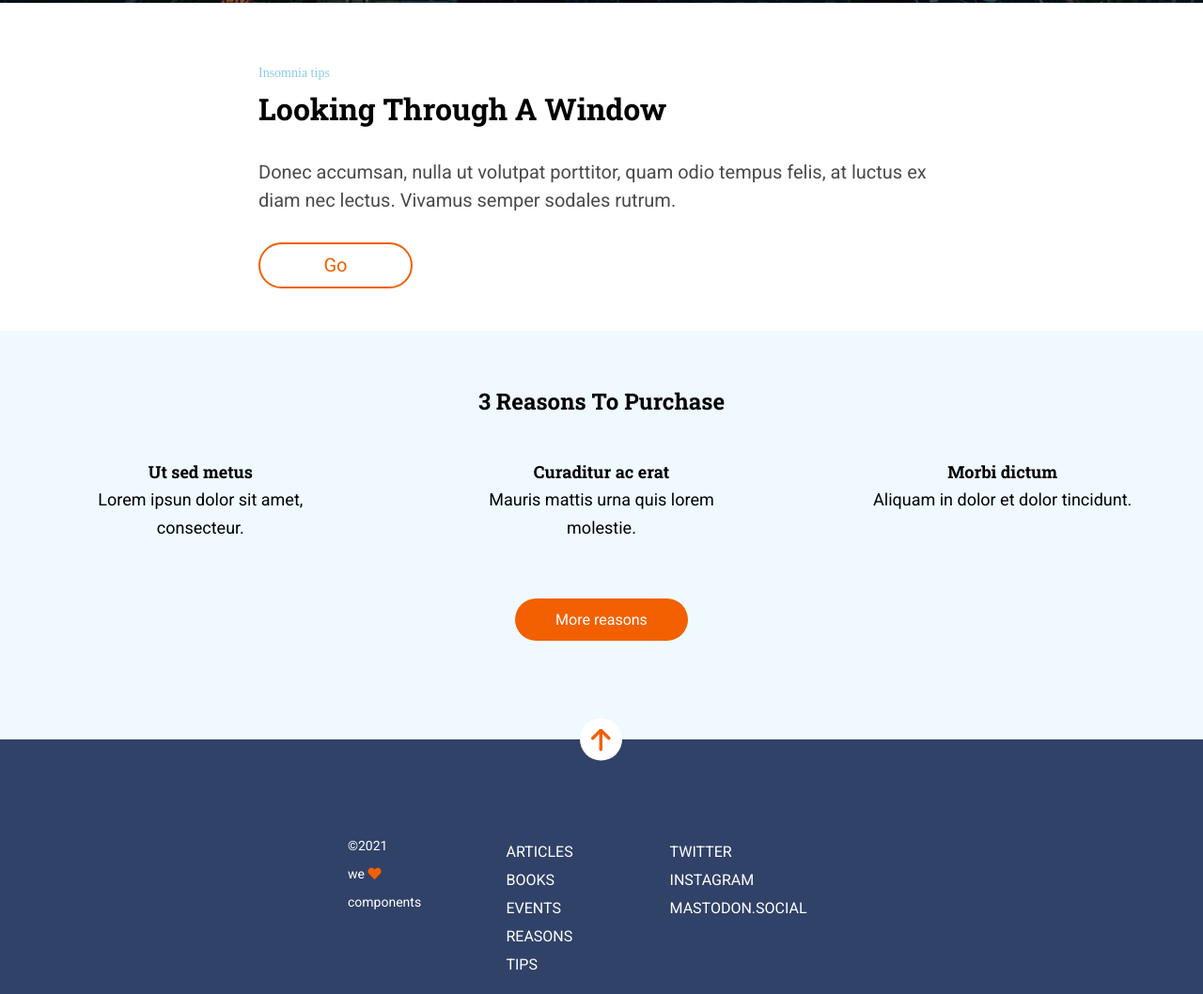
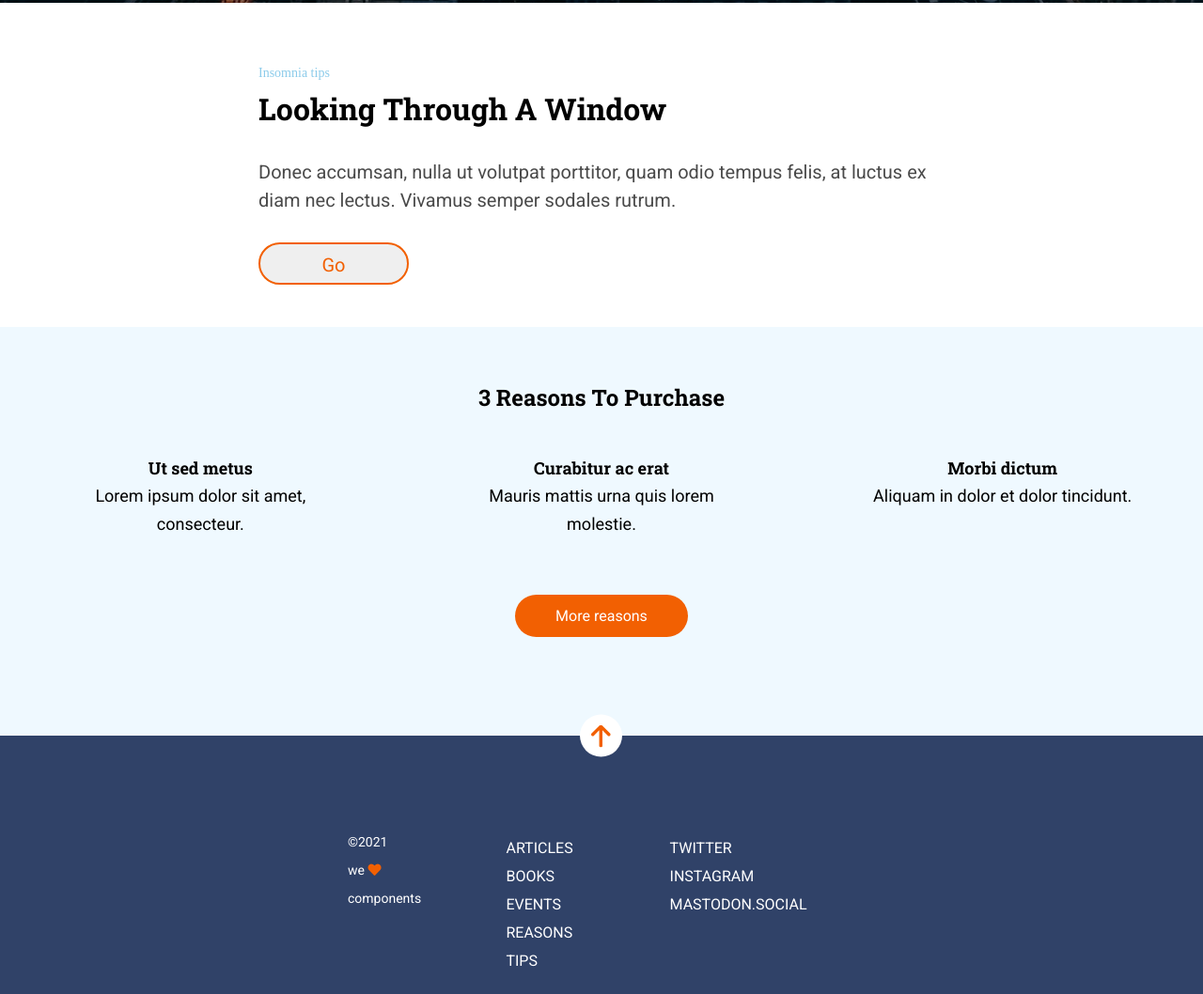
Before and after one commit to Adalab/modulo-1-evaluacion-final-IreGonzalez, a website: page src/html/index.html in a window 1280 px wide. Shown: the part 797-1855 px from the top of the page at 94% size. Drawn offline with nearby package versions, Linux system fonts and the light colour scheme; files that its build step writes are made by us from their sources; files whose address does not match are found by name.

Commit message:
finish correction from Issues

```diff
--- a/src/html/partials/main.html
+++ b/src/html/partials/main.html
@@ -6,18 +6,18 @@
       Donec accumsan, nulla ut volutpat porttitor, quam odio tempus felis, at
       luctus ex diam nec lectus. Vivamus semper sodales rutrum.
     </p>
-    <div class="main__tips--button">Go</div>
+    <button class="main__tips--button">Go</button>
   </section>
   <section id="reasons" class="main__reasons">
     <h3 class="main__reasons--title">3 Reasons to purchase</h3>
     <article class="main__reasons--article">
       <h4 class="main__reasons--article__title">Ut sed metus</h4>
       <p class="main__reasons--article__text">
-        Lorem ipsun dolor sit amet, consecteur.
+        Lorem ipsum dolor sit amet, consecteur.
       </p>
     </article>
     <article class="main__reasons--article">
-      <h4 class="main__reasons--article__title">Curaditur ac erat</h4>
+      <h4 class="main__reasons--article__title">Curabitur ac erat</h4>
       <p class="main__reasons--article__text">
         Mauris mattis urna quis lorem molestie.
       </p>
@@ -28,7 +28,7 @@
         Aliquam in dolor et dolor tincidunt.
       </p>
     </article>
-    <div class="main__reasons--button">More reasons</div>
+    <button class="main__reasons--button">More reasons</button>
     <a class="main__link" href="./index.html" title="Home"
       ><img src="./assets/images/ico-arrow.svg" alt="arrow"
     /></a>
```
